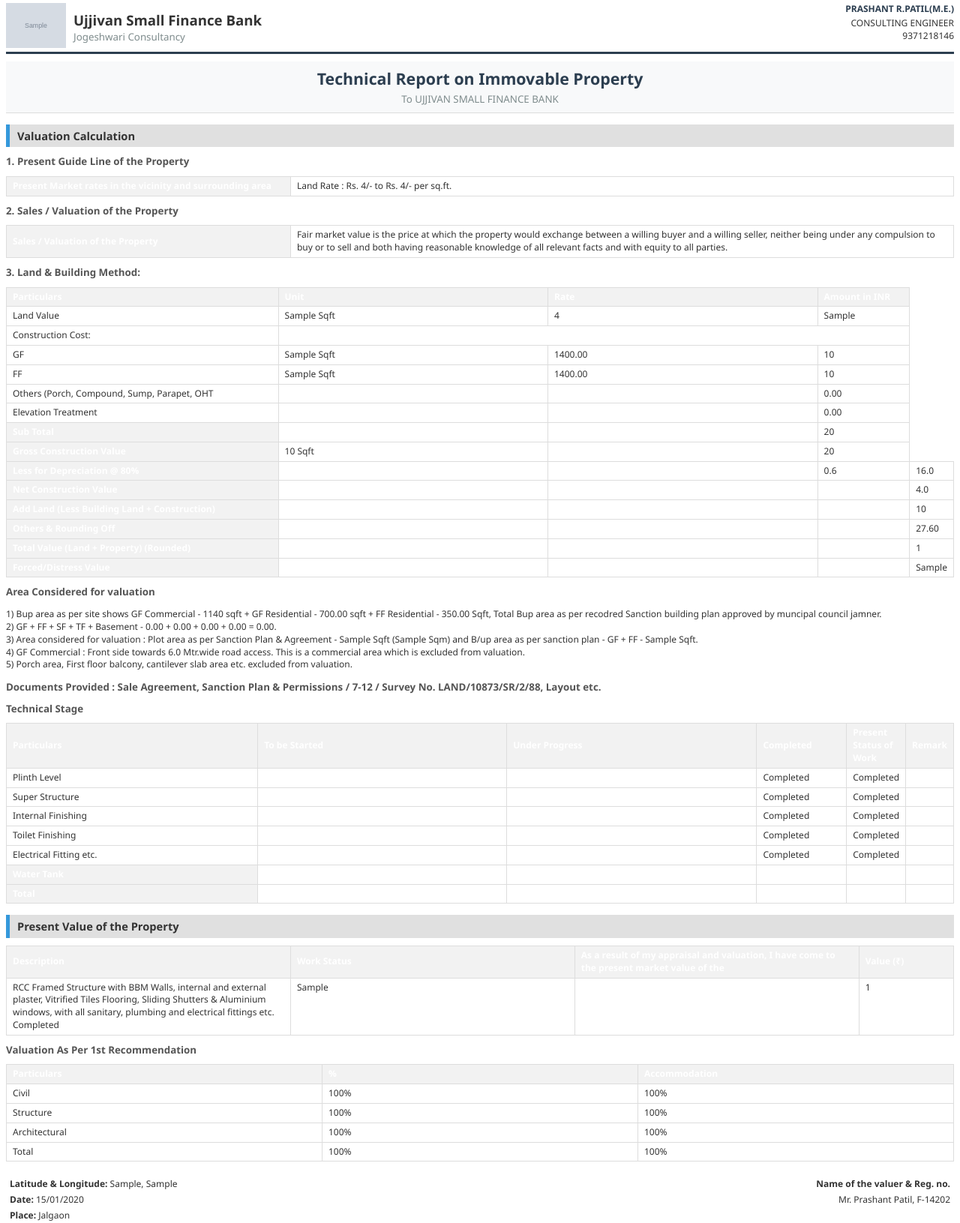
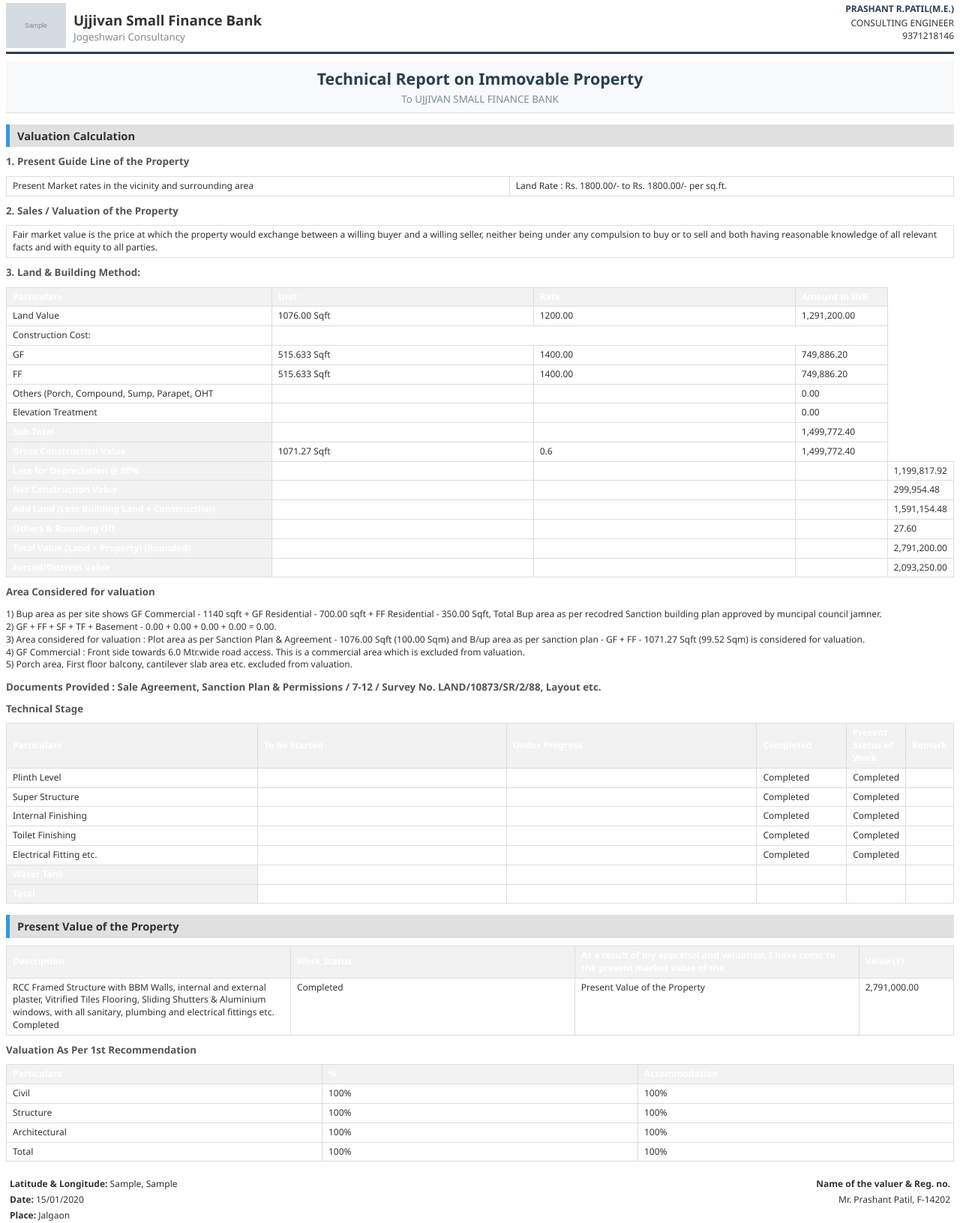
Before and after one commit to vipulsaw/land-valuation, a Flask app: template templates/professional_report_Ujjivan.html in a window 1280 px wide. Shown: the part 2811-4442 px from the top of the page at 75% size. Run offline with Flask 3, Linux system fonts and the light colour scheme; the template is opened without the code that fills it: most values are stand-ins (such as "Sample title", 1, 10 or a date in 2020); grey boxes marked "Sample" are stand-in pictures.

Commit message:
ujjivan template new fix trmplate

```diff
--- a/templates/professional_report_Ujjivan.html
+++ b/templates/professional_report_Ujjivan.html
@@ -560,16 +560,15 @@
     <div class="sub-section-heading">1. Present Guide Line of the Property</div>
     <table class="info-table">
         <tr>
-            <th>Present Market rates in the vicinity and surrounding area</th>
-            <td>Land Rate : Rs. {{ valuation.market_rate_min or '0.00' }}/- to Rs. {{ valuation.market_rate_max or '0.00' }}/- per sq.ft.</td>
+            <td colspan="2">Present Market rates in the vicinity and surrounding area</td>
+            <td>Land Rate : Rs. 1800.00/- to Rs. 1800.00/- per sq.ft.</td>
         </tr>
     </table>
 
     <div class="sub-section-heading">2. Sales / Valuation of the Property</div>
     <table class="info-table">
         <tr>
-            <th>Sales / Valuation of the Property</th>
-            <td>Fair market value is the price at which the property would exchange between a willing buyer and a willing seller, neither being under any compulsion to buy or to sell and both having reasonable knowledge of all relevant facts and with equity to all parties.</td>
+            <td colspan="4">Fair market value is the price at which the property would exchange between a willing buyer and a willing seller, neither being under any compulsion to buy or to sell and both having reasonable knowledge of all relevant facts and with equity to all parties.</td>
         </tr>
     </table>
 
@@ -583,9 +582,9 @@
         </tr>
         <tr>
             <td>Land Value</td>
-            <td>{{ valuation.plot_area_sqft or 'N/A' }} Sqft</td>
-            <td>{{ valuation.rate_adopted or 'N/A' }}</td>
-            <td>{{ valuation.land_value or 'N/A' }}</td>
+            <td>1076.00 Sqft</td>
+            <td>1200.00</td>
+            <td>1,291,200.00</td>
         </tr>
         <tr>
             <td>Construction Cost:</td>
@@ -593,15 +592,15 @@
         </tr>
         <tr>
             <td>GF</td>
-            <td>{{ valuation.ground_floor_area or 'N/A' }} Sqft</td>
+            <td>515.633 Sqft</td>
             <td>1400.00</td>
-            <td>{{ (valuation.ground_floor_area * 1400)|round(2) if valuation.ground_floor_area else '0.00' }}</td>
+            <td>749,886.20</td>
         </tr>
         <tr>
             <td>FF</td>
-            <td>{{ valuation.first_floor_area or 'N/A' }} Sqft</td>
+            <td>515.633 Sqft</td>
             <td>1400.00</td>
-            <td>{{ (valuation.first_floor_area * 1400)|round(2) if valuation.first_floor_area else '0.00' }}</td>
+            <td>749,886.20</td>
         </tr>
         <tr>
             <td>Others (Porch, Compound, Sump, Parapet, OHT</td>
@@ -619,34 +618,34 @@
             <th>Sub Total</th>
             <td></td>
             <td></td>
-            <td>{{ (((valuation.ground_floor_area or 0) * 1400 + (valuation.first_floor_area or 0) * 1400))|round(2) }}</td>
+            <td>1,499,772.40</td>
         </tr>
         <tr>
             <th>Gross Construction Value</th>
-            <td>{{ ((valuation.ground_floor_area or 0) + (valuation.first_floor_area or 0))|round(2) }} Sqft</td>
-            <td></td>
-            <td>{{ (((valuation.ground_floor_area or 0) * 1400 + (valuation.first_floor_area or 0) * 1400))|round(2) }}</td>
+            <td>1071.27 Sqft</td>
+            <td>0.6</td>
+            <td>1,499,772.40</td>
         </tr>
         <tr>
             <th>Less for Depreciation @ 80%</th>
             <td></td>
             <td></td>
-            <td>0.6</td>
-            <td>{{ (((valuation.ground_floor_area or 0) * 1400 + (valuation.first_floor_area or 0) * 1400) * 0.8)|round(2) }}</td>
+            <td></td>
+            <td>1,199,817.92</td>
         </tr>
         <tr>
             <th>Net Construction Value</th>
             <td></td>
             <td></td>
             <td></td>
-            <td>{{ (((valuation.ground_floor_area or 0) * 1400 + (valuation.first_floor_area or 0) * 1400) * 0.2)|round(2) }}</td>
+            <td>299,954.48</td>
         </tr>
         <tr>
             <th>Add Land (Less Building Land + Construction)</th>
             <td></td>
             <td></td>
             <td></td>
-            <td>{{ (valuation.land_value or 0) + (((valuation.ground_floor_area or 0) * 1400 + (valuation.first_floor_area or 0) * 1400) * 0.2)|round(2) }}</td>
+            <td>1,591,154.48</td>
         </tr>
         <tr>
             <th>Others & Rounding Off</th>
@@ -660,14 +659,14 @@
             <td></td>
             <td></td>
             <td></td>
-            <td>{{ valuation.total_value or 'N/A' }}</td>
+            <td>2,791,200.00</td>
         </tr>
         <tr>
             <th>Forced/Distress Value</th>
             <td></td>
             <td></td>
             <td></td>
-            <td>{{ valuation.distress_sale_value or 'N/A' }}</td>
+            <td>2,093,250.00</td>
         </tr>
     </table>
 
@@ -675,7 +674,7 @@
     <p style="font-size: 9pt;">
         1) Bup area as per site shows GF Commercial - 1140 sqft + GF Residential - 700.00 sqft + FF Residential - 350.00 Sqft, Total Bup area as per recodred Sanction building plan approved by muncipal council jamner. <br>
         2) GF + FF + SF + TF + Basement - 0.00 + 0.00 + 0.00 + 0.00 = 0.00. <br>
-        3) Area considered for valuation : Plot area as per Sanction Plan & Agreement - {{ valuation.plot_area_sqft or 'N/A' }} Sqft ({{ valuation.plot_area_sqm or 'N/A' }} Sqm) and B/up area as per sanction plan - GF + FF - {{ valuation.built_up_area or 'N/A' }} Sqft. <br>
+        3) Area considered for valuation : Plot area as per Sanction Plan & Agreement - 1076.00 Sqft (100.00 Sqm) and B/up area as per sanction plan - GF + FF - 1071.27 Sqft (99.52 Sqm) is considered for valuation. <br>
         4) GF Commercial : Front side towards 6.0 Mtr.wide road access. This is a commercial area which is excluded from valuation. <br>
         5) Porch area, First floor balcony, cantilever slab area etc. excluded from valuation.
     </p>
@@ -760,9 +759,9 @@
         </tr>
         <tr>
             <td>RCC Framed Structure with BBM Walls, internal and external plaster, Vitrified Tiles Flooring, Sliding Shutters & Aluminium windows, with all sanitary, plumbing and electrical fittings etc. Completed</td>
-            <td>{{ valuation.construction_stage or 'Completed' }}</td>
-            <td></td>
-            <td>{{ valuation.total_value or 'N/A' }}</td>
+            <td>Completed</td>
+            <td>Present Value of the Property</td>
+            <td>2,791,000.00</td>
         </tr>
     </table>
 
```
